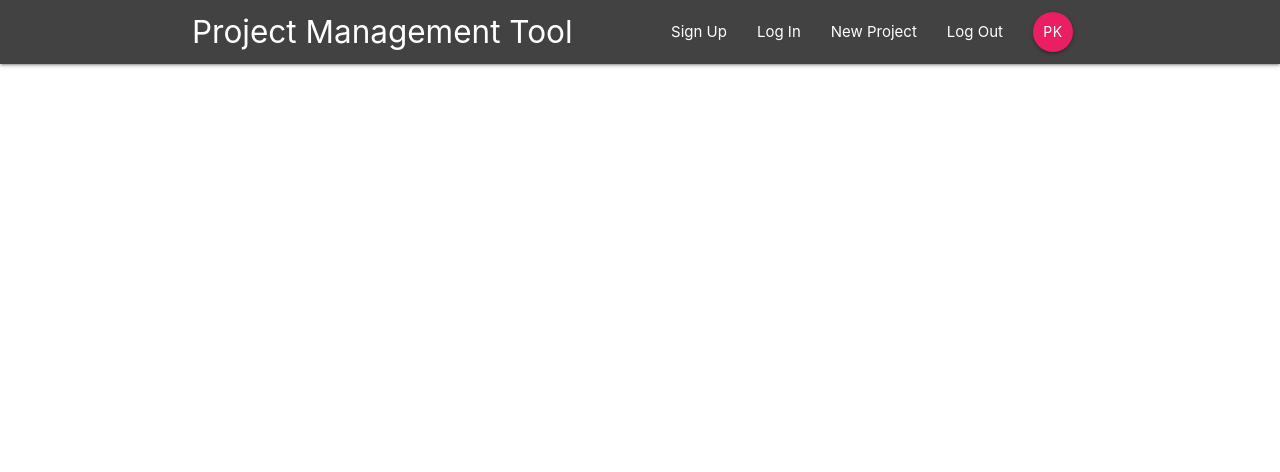
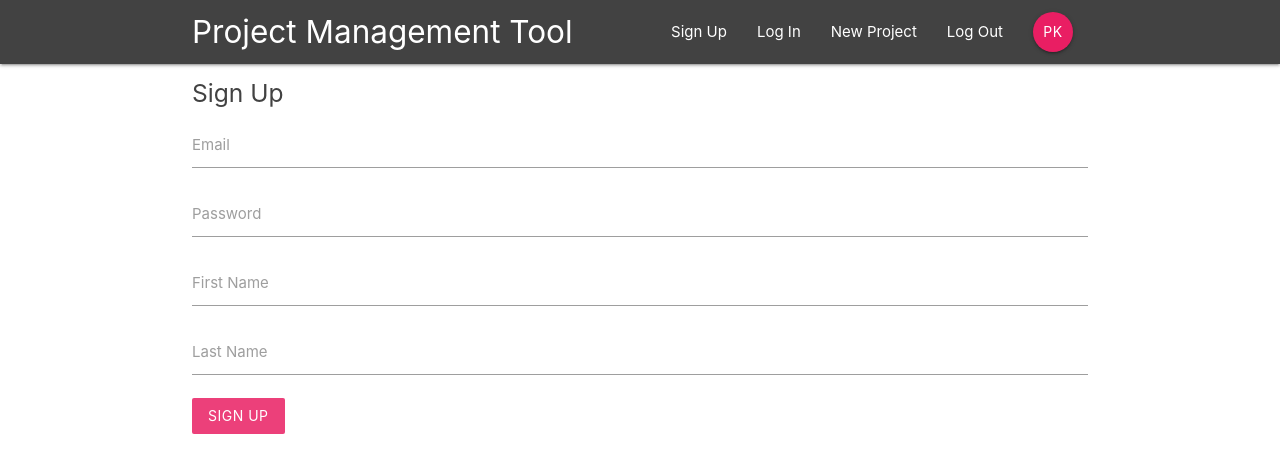
Before and after one commit to pratikkadam22/Project-Management-Tool, a React (Create React App) app in the folder projecttool/: page /signup in a window 1280 px wide. Shown: the top 472 px of the page. Built offline with nearby package versions, Linux system fonts and the light colour scheme.

Commit message:
SignUp and SignIn page created

```diff
--- a/projecttool/public/index.html
+++ b/projecttool/public/index.html
@@ -42,5 +42,7 @@
       To begin the development, run `npm start` or `yarn start`.
       To create a production bundle, use `npm run build` or `yarn build`.
     -->
+    <!-- Compiled and minified JavaScript -->
+    <script src="https://cdnjs.cloudflare.com/ajax/libs/materialize/1.0.0/js/materialize.min.js"></script>
   </body>
 </html>
--- a/projecttool/src/App.js
+++ b/projecttool/src/App.js
@@ -3,6 +3,8 @@
 import NavBar from './components/layout/NavBar';
 import Dashboard from './components/dashboard/Dashboard';
 import ProjectDetails from './components/projects/ProjectDetails'
+import SignIn from './components/auth/SignIn';
+import SignUp from './components/auth/SignUp';
 
 class App extends Component {
   render() {
@@ -13,6 +15,8 @@
       <Switch>
         <Route exact path="/" component={Dashboard} />
         <Route path="/project/:id" component={ProjectDetails} />
+        <Route path="/signin" component={SignIn} />
+        <Route path="/signup" component={SignUp} />
       </Switch>
     </div>
     </BrowserRouter>
--- a/projecttool/src/components/auth/SignIn.js
+++ b/projecttool/src/components/auth/SignIn.js
@@ -0,0 +1,40 @@
+import React, { Component } from 'react'
+
+class SignIn extends Component {
+    state = {
+        email: '',
+        password: ''
+    }
+
+    handleChange = (e) => {
+        this.setState({
+            [e.target.id]: e.target.value
+        })
+    }
+    handleSubmit = (e) => {
+        e.preventDefault();
+        console.log(this.state)
+    }
+    render() {
+        return (
+            <div className="container">
+                <form onSubmit={this.handleSubmit} className="white">
+                    <h5 className="grey-text text-darken-3">Sign In</h5>
+                    <div className="input-field">
+                        <label htmlFor="email">Email</label>
+                        <input type="email" id="email" onChange={this.handleChange}/>
+                    </div>
+                    <div className="input-field">
+                        <label htmlFor="password">Password</label>
+                        <input type="password" id="password" onChange={this.handleChange}/>
+                    </div>
+                    <div className="inpput-field">
+                    <button className="btn pink lighten-1 z-depth-0">Login</button>
+                    </div>
+                </form>
+            </div>
+        )
+    }
+}
+
+export default SignIn
--- a/projecttool/src/components/auth/SignUp.js
+++ b/projecttool/src/components/auth/SignUp.js
@@ -0,0 +1,49 @@
+import React, { Component } from 'react'
+
+class SignUp extends Component {
+    state = {
+        email: '',
+        password: '',
+        firstName: '',
+        lastName: ''
+    }
+    handleChange = (e) => {
+        this.setState({
+            [e.target.id]: e.target.value
+        })
+    }
+    handleSubmit = (e) => {
+        e.preventDefault();
+        console.log(this.state)
+    }
+    render() {
+        return (
+            <div className="container">
+                <form onSubmit={this.handleSubmit} className="white">
+                    <h5 className="grey-text text-darken-3">Sign Up</h5>
+                    <div className="input-field">
+                        <label htmlFor="email">Email</label>
+                        <input type="email" id="email" onChange={this.handleChange}/>
+                    </div>
+                    <div className="input-field">
+                        <label htmlFor="password">Password</label>
+                        <input type="password" id="password" onChange={this.handleChange}/>
+                    </div>
+                    <div className="input-field">
+                        <label htmlFor="firstName">First Name</label>
+                        <input type="text" id="firstName" onChange={this.handleChange}/>
+                    </div>
+                    <div className="input-field">
+                        <label htmlFor="lastName">Last Name</label>
+                        <input type="text" id="lastName" onChange={this.handleChange}/>
+                    </div>
+                    <div className="inpput-field">
+                    <button className="btn pink lighten-1 z-depth-0">Sign Up</button>
+                    </div>
+                </form>
+            </div>
+        )
+    }
+}
+
+export default SignUp
```
